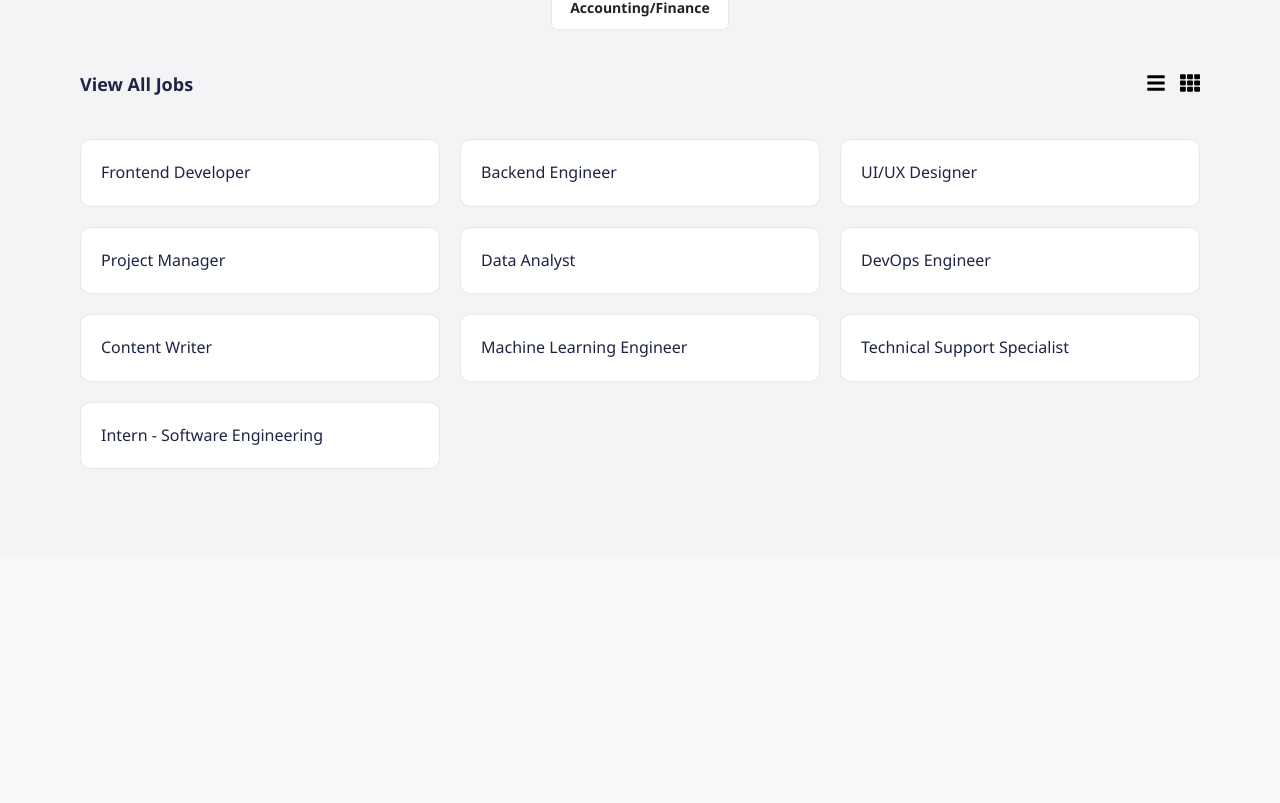
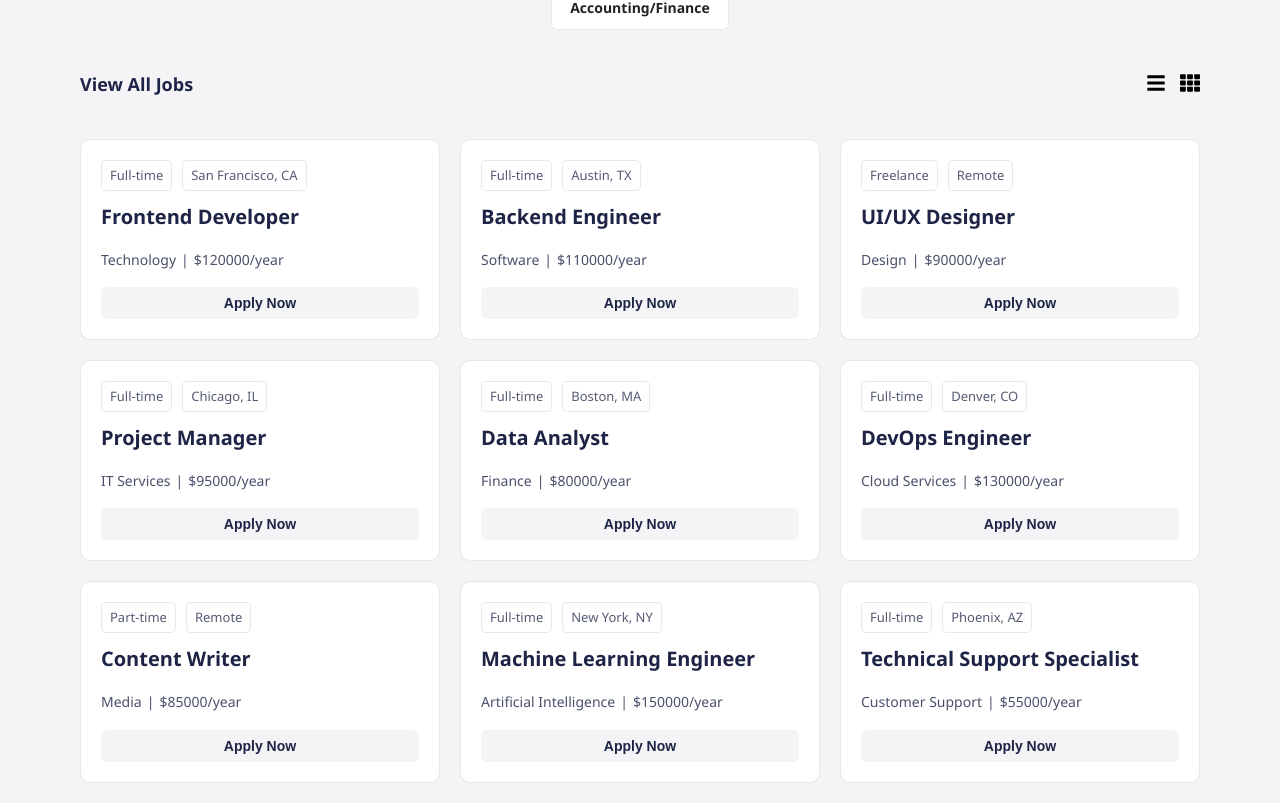
Before and after one commit to Jon-Felipe/Job-Board-React, a React (Vite) app: page / in a window 1280 px wide. Shown: the part 1051-1854 px from the top of the page. Before the commit the page ends 1610 px from the top, so only its background shows below. Built offline with nearby package versions, Linux system fonts and the light colour scheme.

Commit message:
job card and styles complete

```diff
--- a/src/components/Job/JobCard.module.css
+++ b/src/components/Job/JobCard.module.css
@@ -3,4 +3,33 @@
   border: 1px solid rgba(29, 36, 69, 0.1);
   border-radius: 10px;
   padding: 20px;
+
+  button {
+    width: 100%;
+  }
 }
+
+.tabs {
+  display: flex;
+  align-items: center;
+  column-gap: 10px;
+  margin-bottom: 10px;
+}
+
+.title {
+  color: #1d2445;
+  text-transform: capitalize;
+  font-size: 20px;
+}
+
+.details {
+  display: flex;
+  align-items: flex-start;
+  column-gap: 5px;
+
+  p,
+  span {
+    color: rgba(29, 36, 69, 0.8);
+    font-size: 14px;
+  }
+}
--- a/src/components/Job/JobCard.tsx
+++ b/src/components/Job/JobCard.tsx
@@ -1,5 +1,10 @@
 import styles from './JobCard.module.css';
 
+// components
+import Tab from '../ui/Tab/Tab';
+import Button from '../ui/Button/Button';
+
+// extras
 import type { IJob } from '../../utils/types';
 
 type JobCardProps = {
@@ -7,7 +12,21 @@ type JobCardProps = {
 };
 
 function JobCard({ job }: JobCardProps) {
-  return <article className={styles.jobCard}>{job.title}</article>;
+  return (
+    <article className={styles.jobCard}>
+      <div className={styles.tabs}>
+        <Tab>{job.employmentType}</Tab>
+        <Tab>{job.location}</Tab>
+      </div>
+      <h3 className={styles.title}>{job.title}</h3>
+      <div className={styles.details}>
+        <p>{job.industry}</p>
+        <span>|</span>
+        <p>${job.salary}/year</p>
+      </div>
+      <Button>Apply Now</Button>
+    </article>
+  );
 }
 
 export default JobCard;
```
